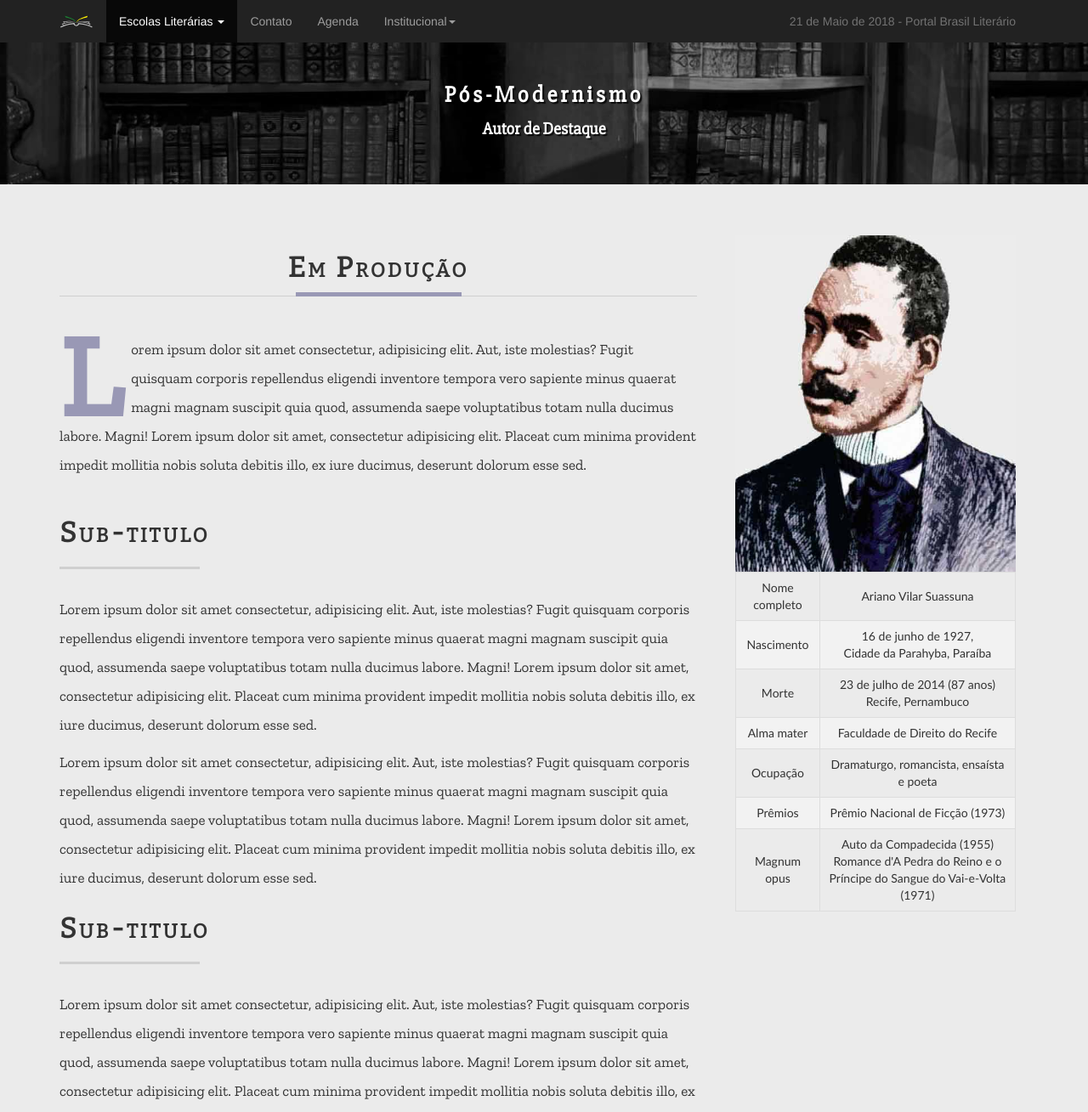
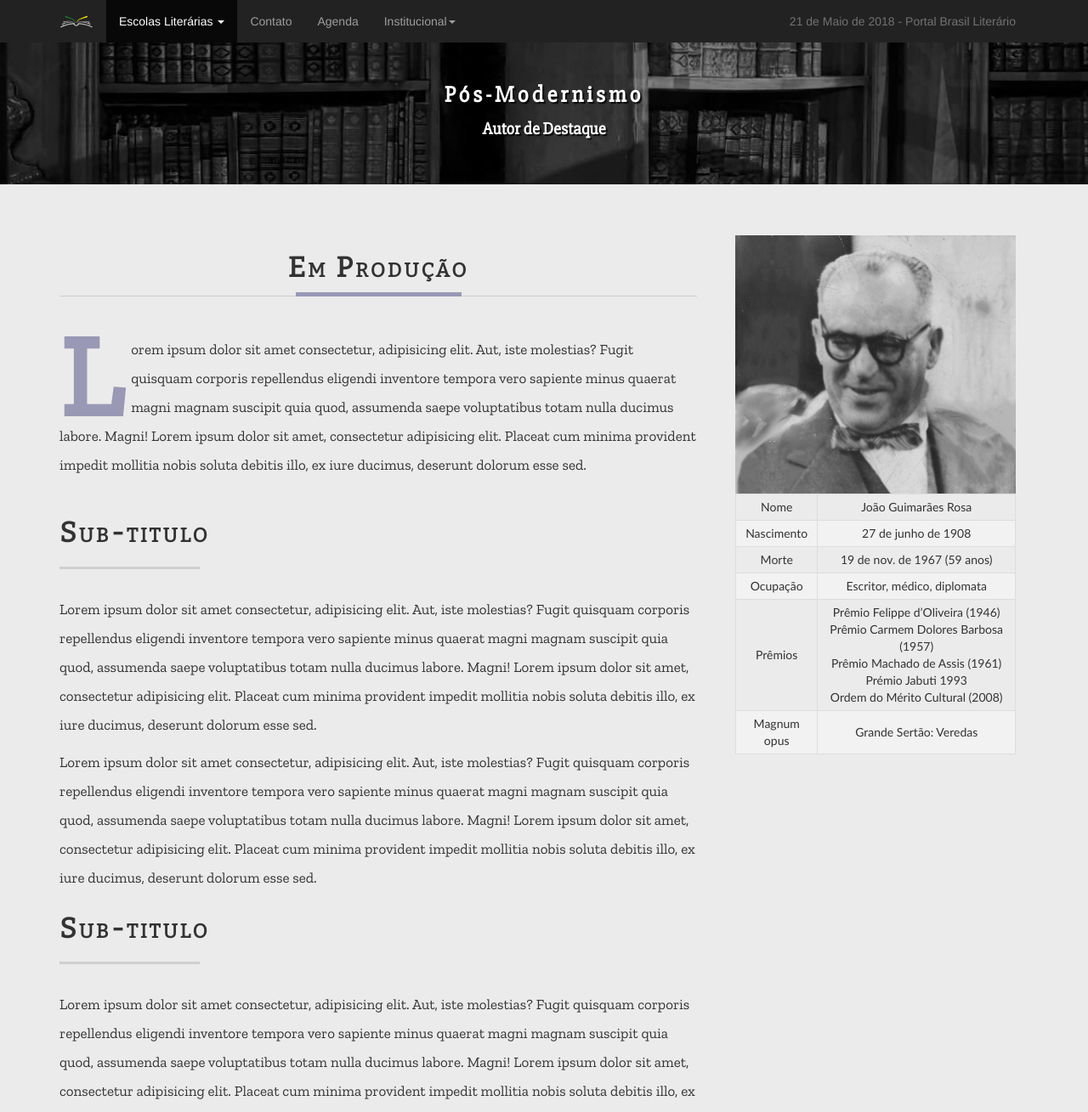
Before and after one commit to projectzr/projectzr.github.io, a PHP site: page /pos-modernismo-autor-destaque.php in a window 1280 px wide. Shown: the top 1309 px of the page at 85% size. Run offline with PHP 8.4, Linux system fonts and the light colour scheme; some libraries are stand-ins or nearby versions.

Commit message:
correções pos-modernismo

```diff
--- a/site/css/pos-modernismo.css
+++ b/site/css/pos-modernismo.css
@@ -51,10 +51,12 @@ article p {
     font-family: "Trebuchet MS", Arial, Helvetica, sans-serif;
     border-collapse: collapse;
     width: 100%;
+    margin-bottom: 3rem;
 }
 .ficha-tecnica td, .ficha-tecnica th {
     border: 1px solid #ddd;
-    padding: 8px;
+    padding: 5px;
+    font-size: 1.4rem;
 }
 .ficha-tecnica tr:nth-child(even){
     background-color: #f2f2f2;
--- a/site/pos-modernismo-autor-destaque.php
+++ b/site/pos-modernismo-autor-destaque.php
@@ -42,38 +42,38 @@
                 <aside class="col-md-4 col-md-push-8">
                     <h2 style="display: none">Dados do autor</h2>
                     <div class="col-md-12 col-sm-6 text-center">
-                        <img src="img/simb/cruz-e-souza.jpg" alt="foto do autor" class="foto-autor">
+                        <img src="img/pos-mod/guimaraes-rosa.jpg" alt="foto do autor" class="foto-autor">
                     </div>
 
                     <div class="col-md-12 col-sm-6 text-center">
                         <table class="ficha-tecnica">
                         <tr>
-                        <td>Nome completo</td>
-                        <td>Ariano Vilar Suassuna</td>
+                        <td>Nome</td>
+                        <td>João Guimarães Rosa</td>
                         </tr>
                         <tr>
                         <td>Nascimento</td>
-                        <td>16 de junho de 1927,<br>Cidade da Parahyba, Paraíba</td>
+                        <td>27 de junho de 1908</td>
                         </tr>
                         <tr>
                         <td>Morte</td>
-                        <td>23 de julho de 2014 (87 anos)<br>Recife, Pernambuco</td>
-                        </tr>
-                        <tr>
-                        <td>Alma mater</td>
-                        <td>Faculdade de Direito do Recife</td>
+                        <td>19 de nov. de 1967 (59 anos)</td>
                         </tr>
                         <tr>
                         <td>Ocupação</td>
-                        <td>Dramaturgo, romancista, ensaísta e poeta</td>
+                        <td>Escritor, médico, diplomata</td>
                         </tr>
                         <tr>
                         <td>Prêmios</td>
-                        <td>Prêmio Nacional de Ficção (1973)</td>
+                        <td>Prêmio Felippe d’Oliveira (1946)
+                        <br>Prêmio Carmem Dolores Barbosa (1957)
+                        <br>Prêmio Machado de Assis (1961)
+                        <br>Prémio Jabuti 1993
+                        <br>Ordem do Mérito Cultural (2008)</td>
                         </tr>
                         <tr>
                         <td>Magnum opus</td>
-                        <td>Auto da Compadecida (1955)<br>Romance d'A Pedra do Reino e o Príncipe do Sangue do Vai-e-Volta (1971)</td>
+                        <td>Grande Sertão: Veredas</td>
                         </tr>
                         </table>
                     </div>
--- a/site/pos-modernismo-principais-obras.php
+++ b/site/pos-modernismo-principais-obras.php
@@ -46,14 +46,14 @@
 
         <aside class="col-sm-5 text-left aside-obras">
             <h2 class="titulo title-left text-left mid-space">Obras conhecidas</h2>
-            <img src="img/pre-mord/contexto_historico.jpg" alt="contexto histórico" class="foto-obras mid-space">
+            <img src="img/pos-mod/contexto-banner.jpg" alt="contexto histórico" class="foto-obras mid-space">
             <div>
-            <img src="img/inocencia.jpg" class="foto-livro" alt="primeira obra de destaque" style="float: left;">
+            <img src="img/pos-mod/principais-obras-primeira.jpg" class="foto-livro" alt="primeira obra de destaque" style="float: left;">
             <p class="sub-titulo">Nome da Obra</p>
             <p>Lorem ipsum dolor sit amet consectetur, adipisicing elit. Aut, iste molestias? Fugit quisquam corporis repellendus eligendi inventore tempora vero sapiente minus quaerat magni magnam suscipit quia quod, assumenda saepe voluptatibus totam nulla ducimus labore. Magni! Lorem ipsum dolor sit amet, consectetur adipisicing elit. Placeat cum minima provident impedit mollitia nobis soluta debitis illo, ex iure ducimus, deserunt dolorum esse sed.</p>
             </div>
             <div>
-            <img src="img/inocencia.jpg" class="foto-livro" alt="segunda obra de destaque" style="float: left;">
+            <img src="img/pos-mod/principais-obras-segunda.jpg" class="foto-livro" alt="segunda obra de destaque" style="float: left;">
             <p class="sub-titulo">Nome da Obra</p>
             <p>Lorem ipsum dolor sit amet consectetur, adipisicing elit. Aut, iste molestias? Fugit quisquam corporis repellendus eligendi inventore tempora vero sapiente minus quaerat magni magnam suscipit quia quod, assumenda saepe voluptatibus totam nulla ducimus labore. Magni! Lorem ipsum dolor sit amet, consectetur adipisicing elit. Placeat cum minima provident impedit mollitia nobis soluta debitis illo, ex iure ducimus, deserunt dolorum esse sed.</p>
             </div>
```
Also changed, not shown: site/img/pos-mod/Destruction_in_a_Berlin_street.jpg (deleted), site/img/pos-mod/contexto-banner.jpg (added), site/img/pos-mod/pos-modernismo-autor-destaque.jpg (deleted), site/img/pos-mod/pos-modernismo-contexto-historico.jpg (deleted), site/img/pos-mod/pos-modernismo-dicas-vestibular.jpg (deleted), site/img/pos-mod/pos-modernismo-principais-obras.jpg (deleted), site/img/pos-mod/principais-obras-primeira.jpg (added), site/img/pos-mod/principais-obras-segunda.jpg (added).
